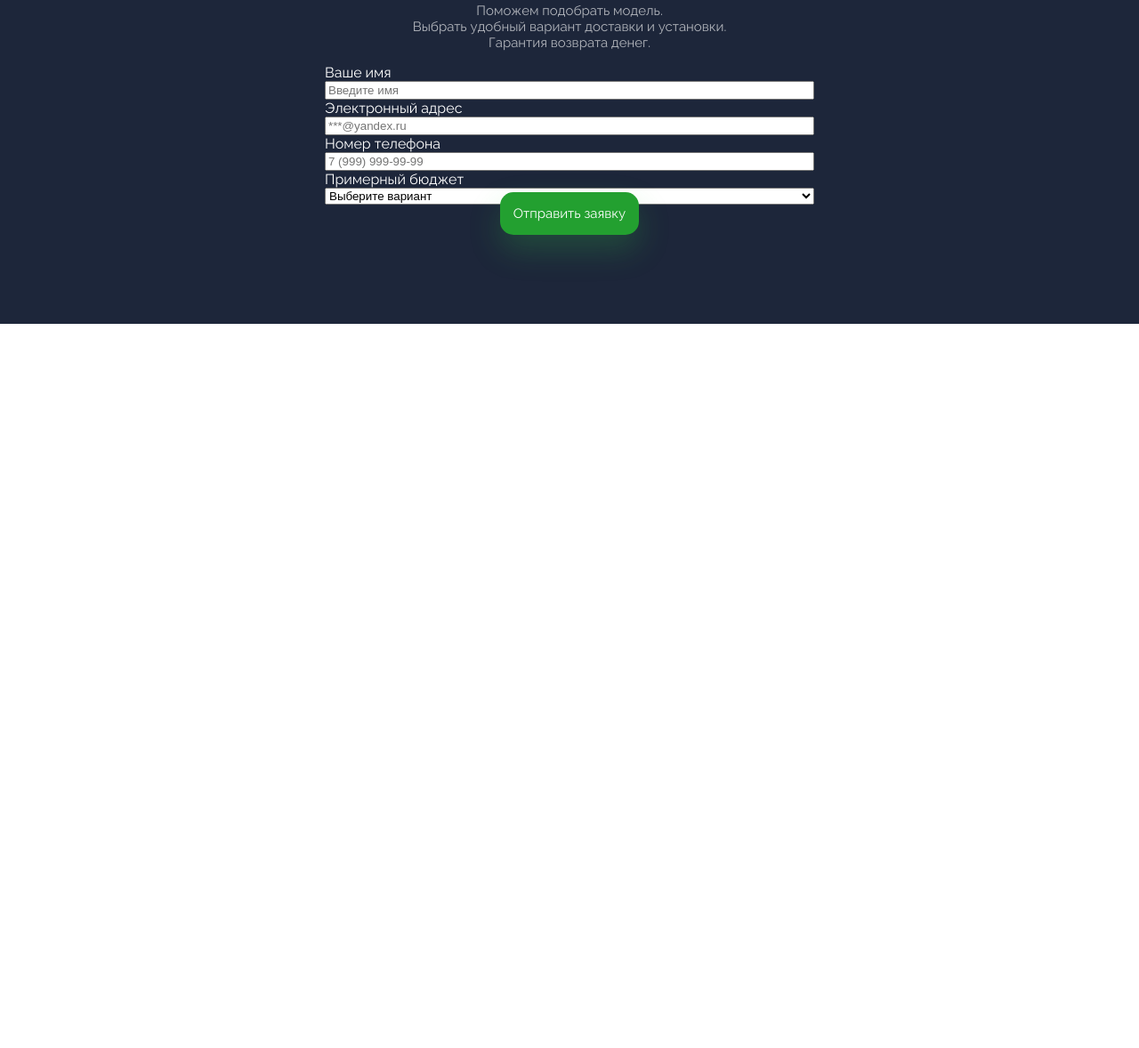
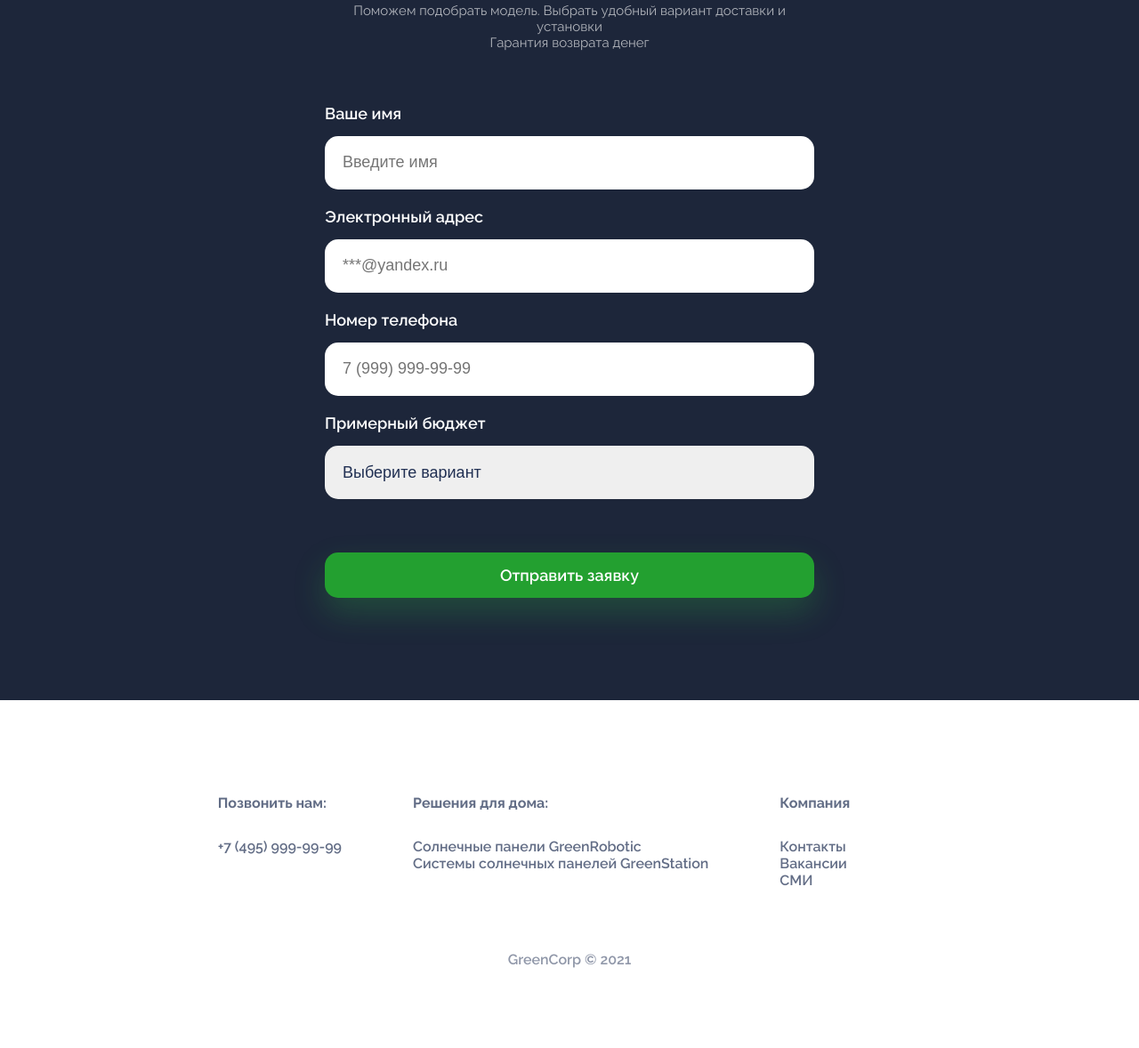
Before and after one commit to ipsychologist/green-corp-landing, a plain HTML site: page index.html in a window 1280 px wide. Shown: the part 1125-2303 px from the top of the page at 89% size. Before the commit the page ends 1489 px from the top, so only its background shows below. Drawn offline with Linux system fonts and the light colour scheme.

Commit message:
Переписала

```diff
--- a/index.html
+++ b/index.html
@@ -12,7 +12,6 @@
       <a href="#contacts">Контакты</a>
       <button>Заказать</button>
     </div>
-
   </header>
   <section class="about">
     <div class="about__info">
@@ -28,7 +27,7 @@
   <section class="form">
     <div class="form__container">
       <h1>Оставьте свои контакты</h1>
-      <p>Поможем подобрать модель.<br> Выбрать удобный вариант доставки и установки.<br>Гарантия возврата денег.</p>
+      <p>Поможем подобрать модель. Выбрать удобный вариант доставки и установки<br>Гарантия возврата денег</p>
       <form>
         <div class="form__group">
           <label for="name">Ваше имя</label>
@@ -39,29 +38,50 @@
           <input type="text" placeholder="***@yandex.ru" id="email">
         </div>
         <div class="form__group">
-          <label for="name">Номер телефона</label>
+          <label for="phone">Номер телефона</label>
           <input type="text" placeholder="7 (999) 999-99-99" id="phone">
-
         </div>
         <div class="form__group">
           <label for="budget">Примерный бюджет</label>
-
           <select for="budget">
-
             <option>Выберите вариант</option>
             <option value="10-30">10 000₽ – 30 000₽</option>
-
             <option value="30-60">30 000₽ – 60 000₽</option>
             <option value="60-100">60 000₽ – 100 000₽</option>
             <option value="100+">100 000₽</option>
           </select>
-
         </div>
-<div><button="submit" class="form__submit">Отправить заявку</button></div>
-
-
+        <button type="submit" class="form__submit">Отправить заявку</button>
       </form>
     </div>
   </section>
+  <footer>
+    <div class="footer__container">
+      <div class="footer__group">
+        <h3>Позвонить нам:</h3>
+        <div class="footer__links">
+          <a href="tel:74959999999">+7 (495) 999-99-99</a>
+        </div>
+      </div>
+      <div class="footer__group">
+        <h3>Решения для дома:</h3>
+        <div class="footer__links">
+          <a href="#">Солнечные панели GreenRobotic</a>
+          <a href="#">Системы солнечных панелей GreenStation</a>
+        </div>
+      </div>
+
+                      <div class="footer__group">
+                        <h3>Компания</h3>
+                        <div class="footer__links">
+                          <a href="#">Контакты</a>
+                          <a href="#">Вакансии</a>
+                          <a href="#">СМИ</a>
+                        </div>
+                      </div>
+    </div>
+    <div class=" footer__copyright"> GreenCorp © 2021
+    </div>
+  </footer>
 </body>
 </html>
--- a/main.css
+++ b/main.css
@@ -1,29 +1,26 @@
-body {
-  font-family: 'Raleway', sans-serif;
-  color: #213053;
-  margin: 0;
-}
 header {
   display: flex;
   justify-content: space-between;
   align-items: center;
   padding: 20px;
 }
-
+body {
+  font-family: 'Raleway', sans-serif;
+  color: #213053;
+  margin: 0;
+}
 .header__logo {
   height: 30px;
 }
 a {
   text-decoration: none;
-  color: #213053;}
+  color: #213053;
+}
 header a {
   font-size: 15px;
   font-weight: 600;
   margin-right: 25px;
 }
-
-
-
 button {
   font-family: 'Raleway', sans—serif;
   font-size: 15px;
@@ -38,17 +35,16 @@ button {
 .about__image {
   width: 500px;
 }
-
-.about__sun-image {
+ .about__sun-image {
   width: 100px;
   height: 100px;
 }
 .about {
   display: flex;
+  justify-content: space-around;
   align-items: center;
-  justify-content: space-around;
+  padding-top: 115px;
   padding-bottom: 115px;
-  padding-top: 115px;
 }
 .about h1 {
   font-size: 70px;
@@ -61,8 +57,8 @@ button {
 }
 .about button {
   font-size: 18px;
+  padding: 20px 25px;
   border-radius: 20px;
-  padding: 20px 25px;
   margin-top: 20px;
 }
 .about__info {
@@ -81,8 +77,8 @@ button {
   display: flex;
   justify-content: center;
   align-items: center;
+  background-color: #1D263A;
   color: #fff;
-  background-color: #1D263A;
   padding-top: 115px;
   padding-bottom: 115px;
   text-align: center;
@@ -92,21 +88,83 @@ button {
 }
 .form p {
   font-size: 15px;
-  opacity: 0.65
-}
-.form__submit {
-  font-family: 'Raleway', sans—serif;
-  font-size: 15px;
-  color: #fff;
-  background-color: #23a030;
-  border: none;
-  border-radius: 15px;
-  cursor: pointer;
-  box-shadow: 0 16px 36px rgb(52 213 68 / 22%);
-  padding: 15px;
+  opacity: 0.65;
 }
 .form__group {
   display: flex;
   flex-direction: column;
   text-align: left;
 }
+.form form {
+  display: grid;
+  grid-gap: 20px;
+  margin-top: 60px;
+}
+.form label {
+  font-size: 18px;
+  font-weight: 600;
+  margin-bottom: 15px;
+}
+.form input, .form select {
+  font-size: 18px;
+  color: #213053;
+  padding-top: 0px;
+  padding-bottom: 0px;
+  padding-left: 20px;
+  padding-right: 20px;
+  height: 60px;
+  border-radius: 15px;
+  border: none;
+}
+.form__submit {
+  font-size: 18px;
+  color: #fff;
+  font-weight: 600;
+  margin-top: 40px;
+}
+select {
+  appearance: none;
+}
+input {
+  outline: none;
+}
+button:hover {
+  background-color: #f6980c;
+  box-shadow: 0 16px 36px rgba(246 152 12 / 20%);
+  transition: background-color 0.3s ease-in;
+}
+footer {
+  font-size: 16px;
+  font-weight: 600;
+  padding-top: 90px;
+  padding-bottom: 90px;
+  padding-left: 20px;
+  padding-right: 20px;
+}
+.footer__copyright {
+  margin-top: 40px;
+  text-align: center;
+  opacity: 0.5;
+}
+.footer__container {
+  display: flex;
+  justify-content: center;
+}
+.footer__group {
+  margin-right: 80px;
+}
+h3 {
+  font-size: 16px;
+  opacity: 0.7;
+  margin-bottom: 30px;
+}
+.footer__links {
+  display: flex;
+  flex-direction: column;
+  font-size: 16px;
+  opacity: 0.7;
+  margin-bottom: 30px;
+}
+.a {
+  margin-bottom: 15px;
+}
```
Lines whose indentation alone changed are shown as unchanged.
